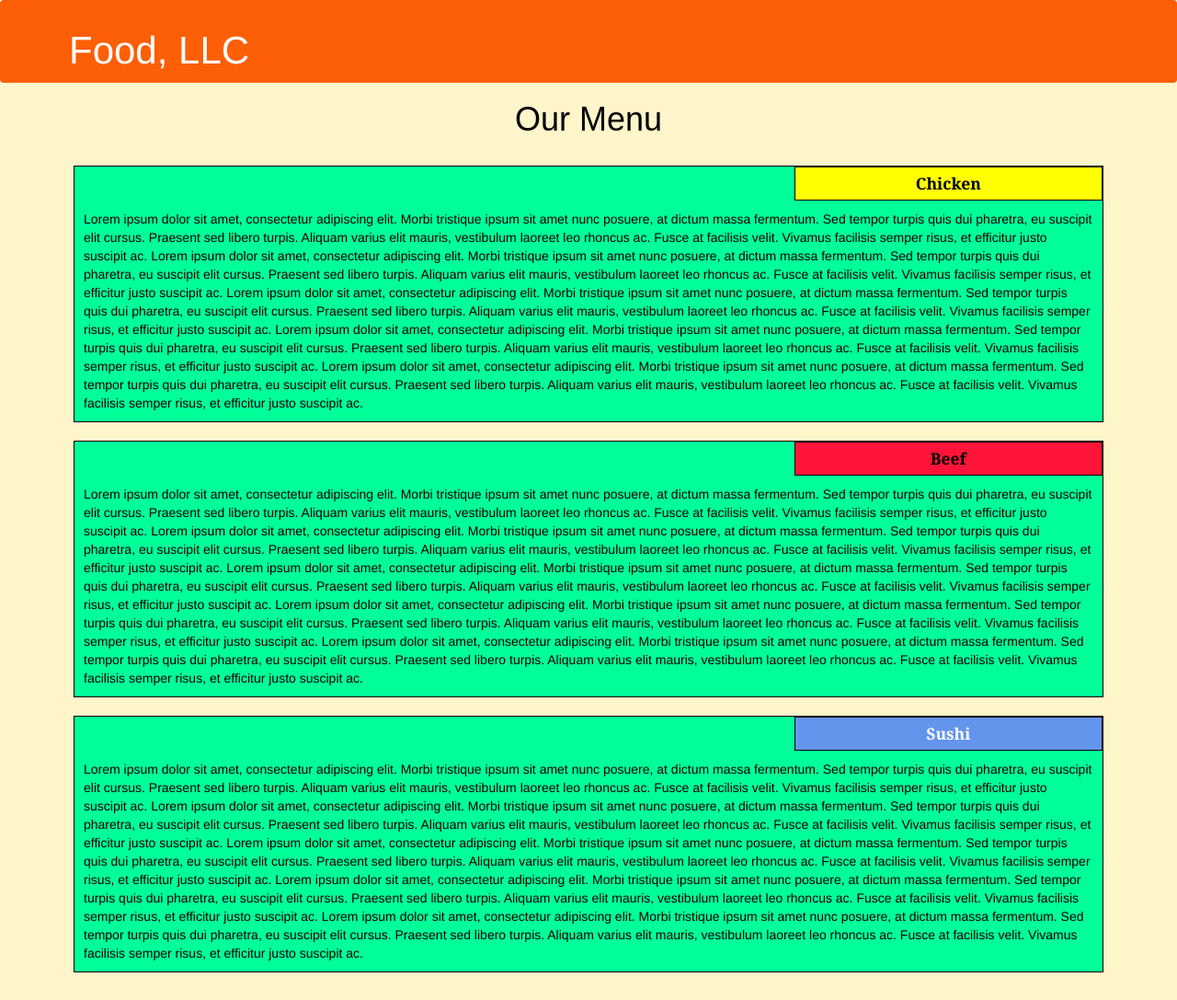
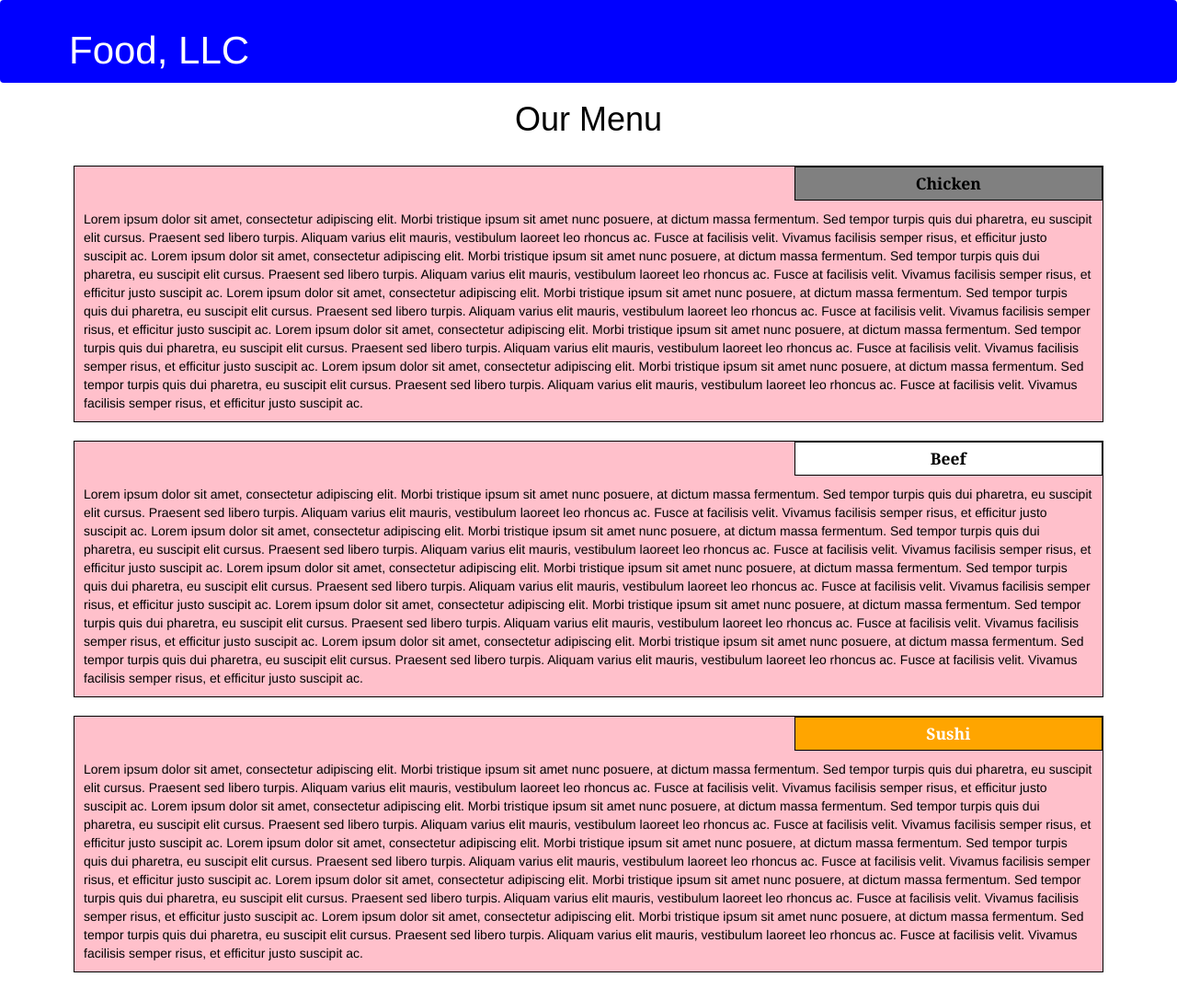
Before and after one commit to Shubham9820/Shubham9820.github.io, a plain HTML site: page index.html in a window 1280 px wide. Shown: the whole page at 92% size. Drawn offline with Linux system fonts and the light colour scheme.

Commit message:
some changes

```diff
--- a/css/styles.css
+++ b/css/styles.css
@@ -11,7 +11,7 @@ h1 {
 
 body {
 	background-image: url("background.jpg");
-	background-color: #FEF5CA;
+	background-color: #FFFFFF;
 
 }
 
@@ -31,7 +31,7 @@ p {
 
 section {
 	border:	1px solid black;
-	background-color: #00FF99;
+	background-color: pink;
 	width: 100%;
 	height: auto;
 	font-family: Helvetica;
@@ -51,7 +51,7 @@ section {
 	margin-bottom: 0;
 	margin-top: 0;
 	padding: 5px;
-	background-color: #FFFF00;
+	background-color: grey;
 }
 
 #beef {
@@ -65,7 +65,7 @@ section {
 	margin-bottom: 0;
 	margin-top: 0;
 	padding: 5px;
-	background-color: #FF1439;
+	background-color: white;
 }
 
 #sushi {
@@ -78,7 +78,7 @@ section {
 	font-size: 125%;
 	margin-bottom: 0;
 	margin-top: 0;
-	background-color: #6495ED;
+	background-color: orange;
 	color: white;
 	padding: 5px;
 }
@@ -106,7 +106,7 @@ section {
 
 #header-nav {
   border: 0;
-  background-color: #FC5F06;
+  background-color: blue;
   color: #FFFFFF;
 }
 
```
